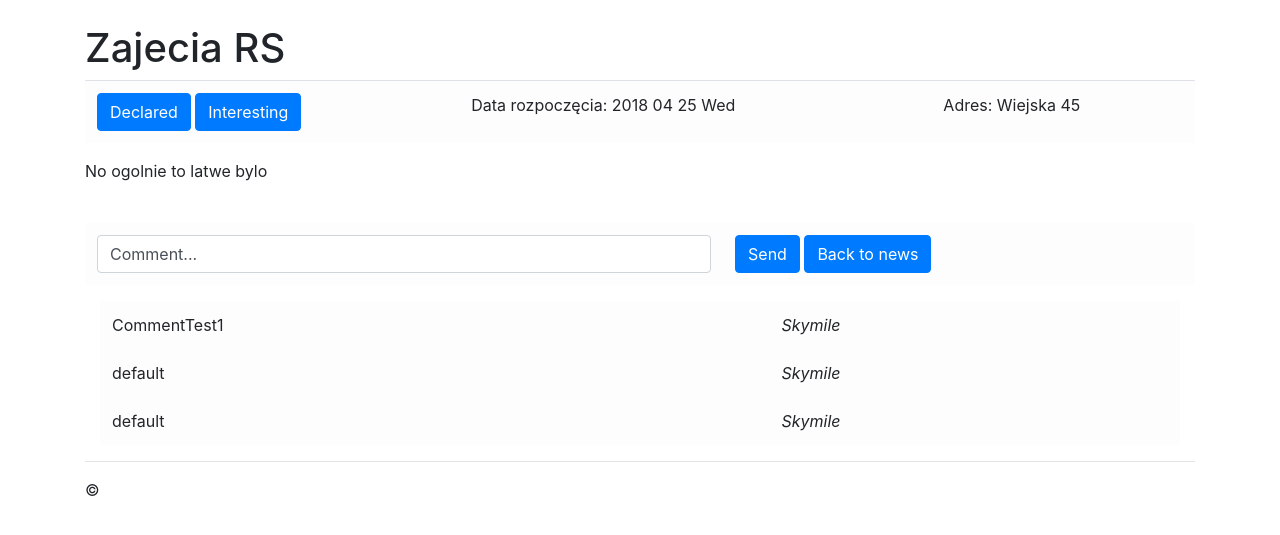
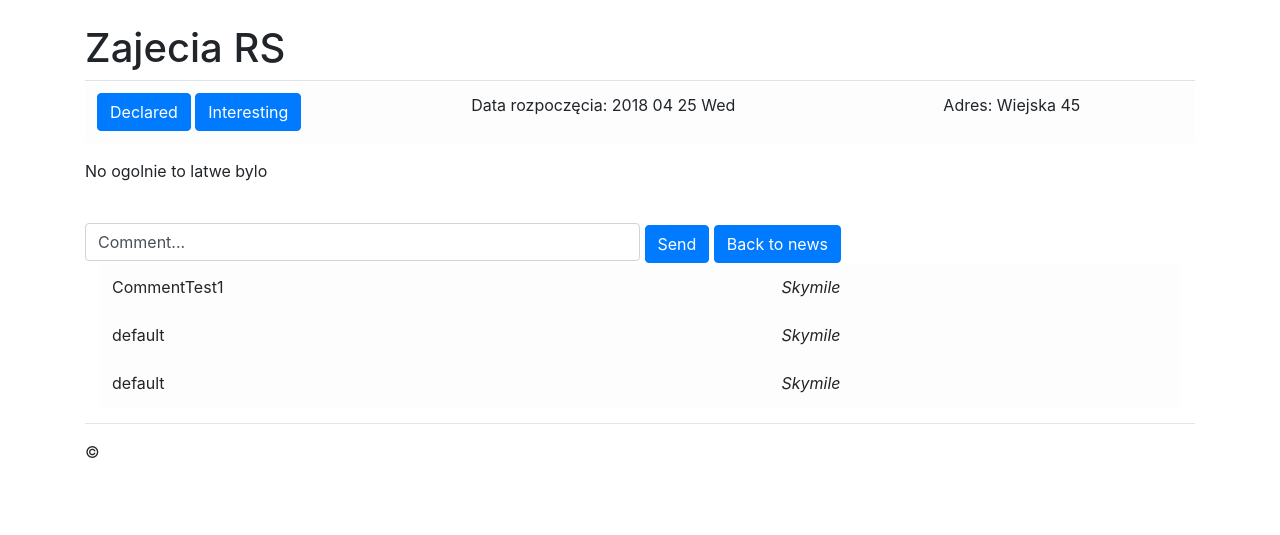
Before and after one commit to Meizoo/NewsCenter, a Django app: page /details/2 in a window 1280 px wide. Shown: the part 56-591 px from the top of the page. Run offline with Django 3.2, Linux system fonts and the light colour scheme; a user stored in the database is signed in; data comes from the database, SQL or seed files in the repository; both versions use the stored data as it was after the commit; some libraries are stand-ins or nearby versions.

Commit message:
Word wrap, css

```diff
--- a/NewsCenter/NewsCenter/app/static/app/content/styles.css
+++ b/NewsCenter/NewsCenter/app/static/app/content/styles.css
@@ -1,3 +1,12 @@
 body {
-	padding-top: 70px;
+	padding-top: 0px;
 }
+
+.wrap {
+	word-wrap: normal;
+}
+
+.hor_input {
+	display: inline;
+	width: 50%;
+}
--- a/NewsCenter/NewsCenter/app/templates/app/news/details.html
+++ b/NewsCenter/NewsCenter/app/templates/app/news/details.html
@@ -14,33 +14,27 @@
 				<button onclick="window.location='{% url 'declare' pk=new.id %}' " class="btn btn-primary">{{ declaration.message }}</button>
 				<button onclick="window.location='{% url 'interest' pk=new.id %}'" class="btn btn-primary">{{ interested.button }}</button>
 			</td>
-			<td scope="col"> Data rozpoczęcia: {{new.date|date:"Y m d D"}} </td>
-			<td scope="col"> Adres: {{new.address}} </td>
+			<td scope="col"> Data rozpoczęcia: {{ new.date|date:"Y m d D" }} </td>
+			<td scope="col"> Adres: {{ new.address }} </td>
 		</tr>
 	</tbody>
 	</table>
 </div>
 
-<p> {{new.description}} </p>
+<div class="wrap">
+	<p>
+		{{ new.description }}
+	</p>
+</div>
 
 <br>
 
-<table class="table table-borderless table-light">
-	<tbody>
-		<tr>
-			<td>
-				<input id="comment" class="form-control" type="text" name="comment" value="Comment..." />
-			</td>
-			<td>
-				<form method="post">
-					{% csrf_token %}
-					<button type="submit" class="btn btn-primary">Send</button>
-					<button onclick="window.location='{% url 'news' %}'" class="btn btn-primary">Back to news</button>
-				</form>
-			</td>
-		</tr>
-	</tbody>
-</table>
+<form method="post">
+	<input id="comment" class="form-control hor_input" type="text" name="comment" value="Comment..." />
+	{% csrf_token %}
+	<button type="submit" class="btn btn-primary">Send</button>
+	<button onclick="window.location='{% url 'news' %}'" class="btn btn-primary">Back to news</button>
+</form>
 
 <div class="container">
 	<table class="table table-borderless table-light">
--- a/NewsCenter/NewsCenter/app/templates/app/shared/layout.html
+++ b/NewsCenter/NewsCenter/app/templates/app/shared/layout.html
@@ -13,6 +13,7 @@
 	<title>{% block title %}Sample{% endblock %}</title>
 
 	<link href="https://stackpath.bootstrapcdn.com/bootstrap/4.1.1/css/bootstrap.min.css" rel="stylesheet" integrity="sha384-WskhaSGFgHYWDcbwN70/dfYBj47jz9qbsMId/iRN3ewGhXQFZCSftd1LZCfmhktB" crossorigin="anonymous">
+	<link rel="stylesheet" type="text/css" href="../../../static/app/content/styles.css" />
 
 	<script src="https://code.jquery.com/jquery-3.3.1.slim.min.js" integrity="sha384-q8i/X+965DzO0rT7abK41JStQIAqVgRVzpbzo5smXKp4YfRvH+8abtTE1Pi6jizo" crossorigin="anonymous"></script>
 	<script src="https://cdnjs.cloudflare.com/ajax/libs/popper.js/1.14.0/umd/popper.min.js" integrity="sha384-cs/chFZiN24E4KMATLdqdvsezGxaGsi4hLGOzlXwp5UZB1LY//20VyM2taTB4QvJ" crossorigin="anonymous"></script>
```
Also changed, not shown: NewsCenter/NewsCenter/db.sqlite3. Lines whose indentation alone changed are shown as unchanged.
